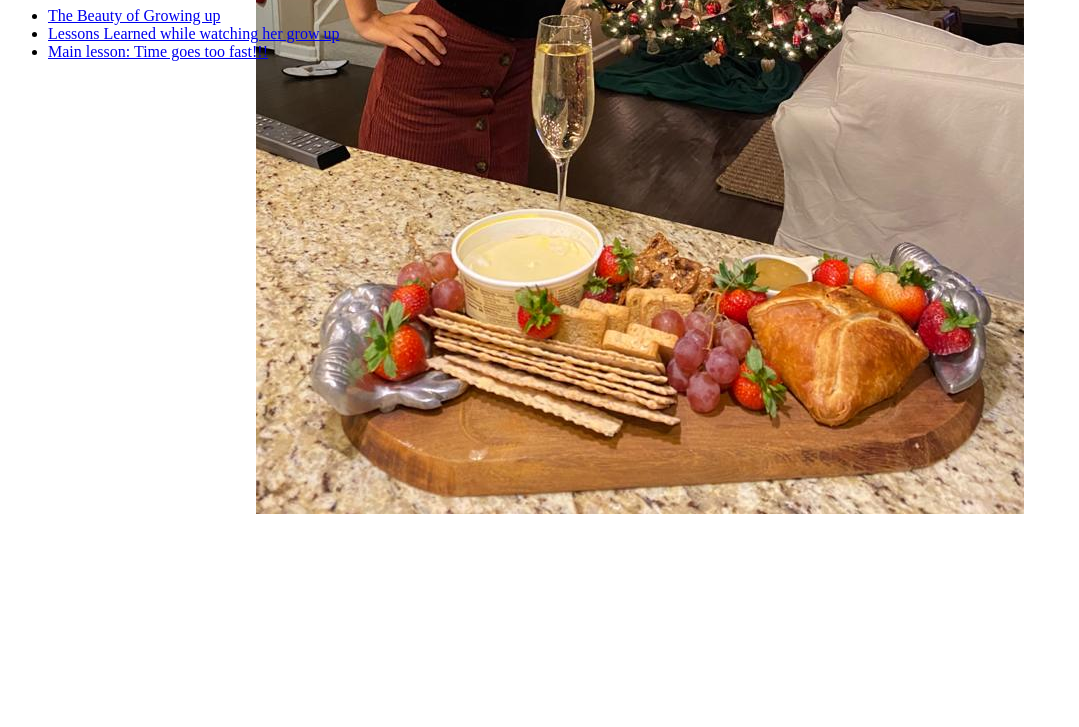
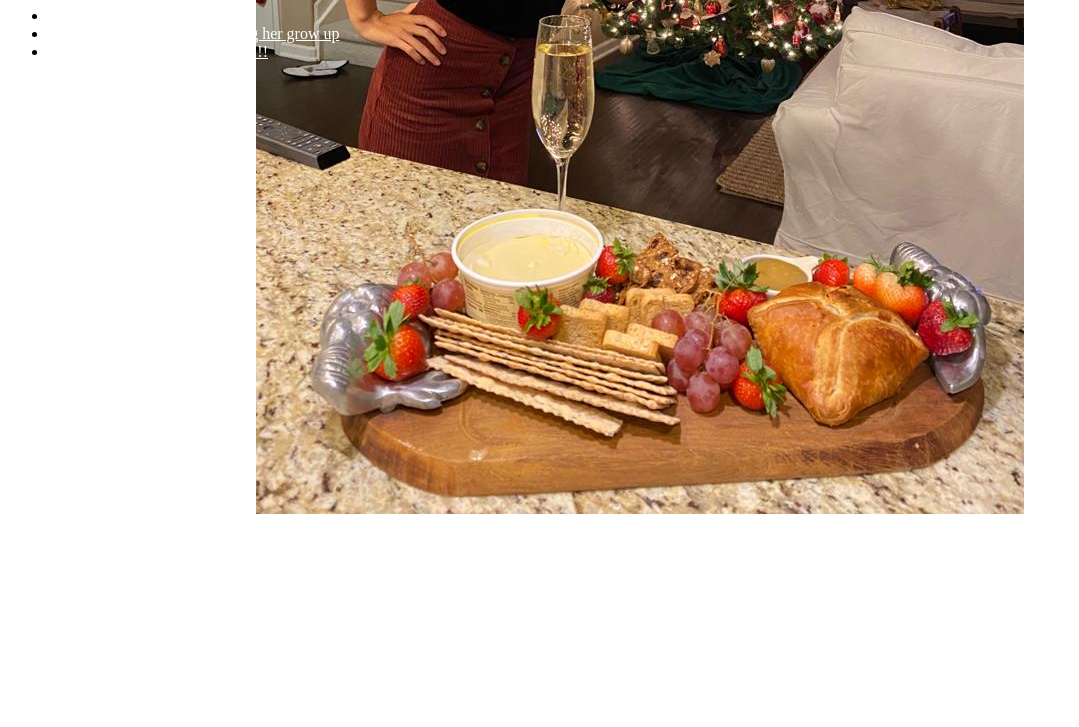
Before and after one commit to LaloBlogger/urban-garbanzo, a plain HTML site: page blog.html in a window 1280 px wide. Shown: the part 73-800 px from the top of the page, without its empty margins (0-1079 px from the left). Drawn offline with Linux system fonts and the light colour scheme.

Commit message:
Update Style.css

```diff
--- a/Style.css
+++ b/Style.css
@@ -19,3 +19,6 @@ body.blog-page {
   background: url('Images/Vic2020.JPG') no-repeat center center;
   background-size: auto; /* Adjust as needed */
 }
+body.blog-page a {
+  color: white; /* Change link font color to blue */
+}
```
